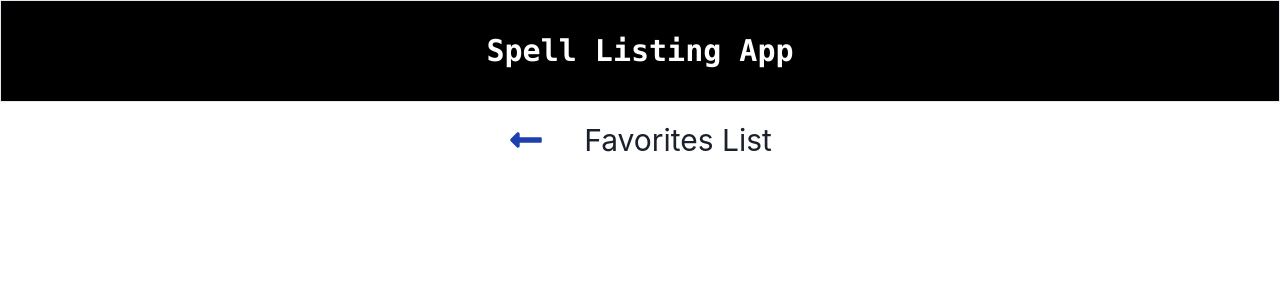
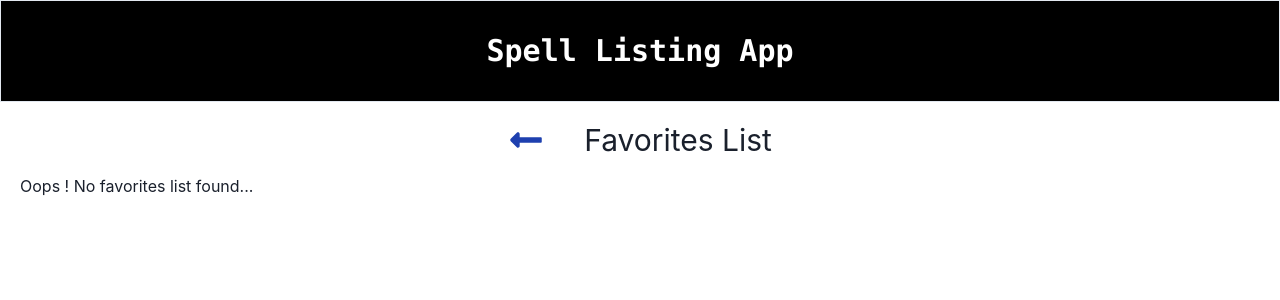
Before and after one commit to RmNj17/spell-app, a React (Vite) app: page /favorites in a window 1280 px wide. Shown: the top 300 px of the page. Built offline with nearby package versions, Linux system fonts and the light colour scheme.

Commit message:
fix: bug fix in favorites page

```diff
--- a/src/pages/Favorites.tsx
+++ b/src/pages/Favorites.tsx
@@ -25,6 +25,9 @@ const Favorites = () => {
         />
         Favorites List
       </span>
+      {favorites.length === 0 ? (
+        <p className="mt-4">Oops ! No favorites list found...</p>
+      ) : (
         <SimpleGrid columns={[1, 3, 4, 6]} spacing={6} marginTop={4}>
           {favorites.map((favorite: Favorite) => {
             return (
@@ -39,6 +42,7 @@ const Favorites = () => {
             );
           })}
         </SimpleGrid>
+      )}
     </>
   );
 };
```
Lines whose indentation alone changed are shown as unchanged.
